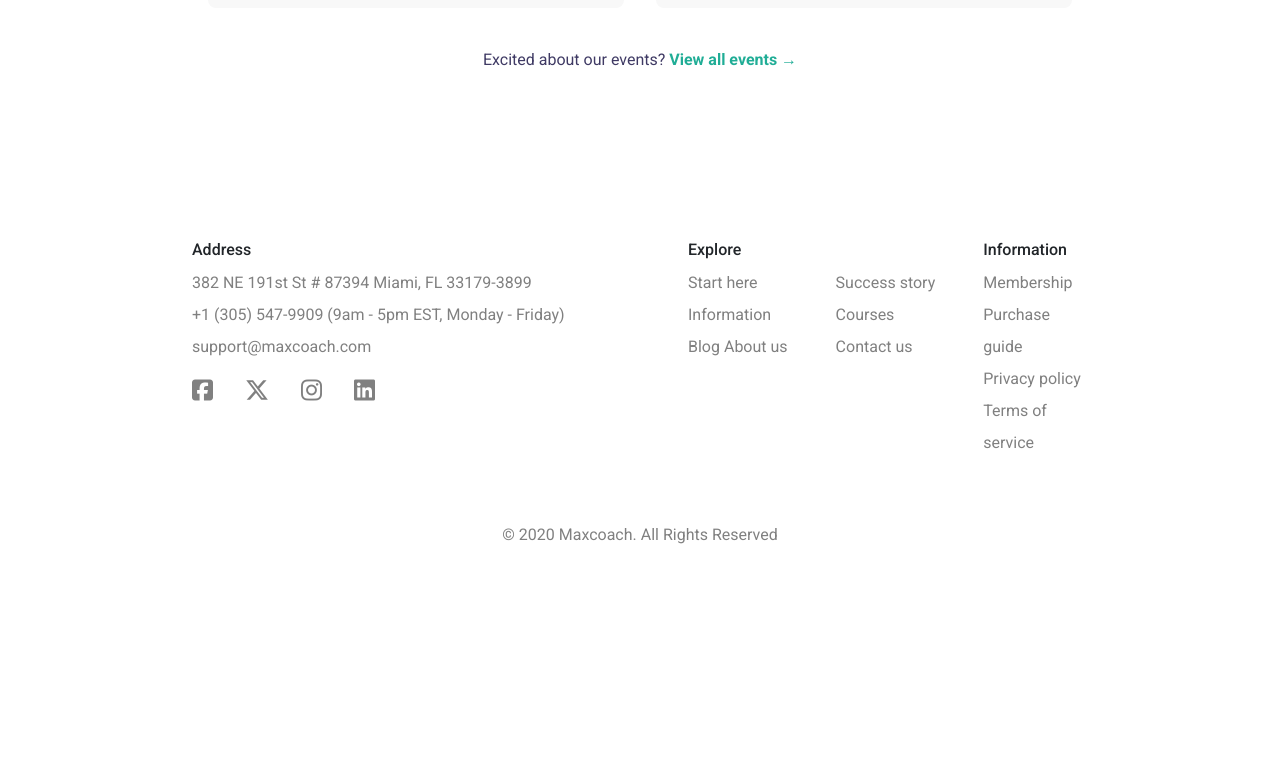
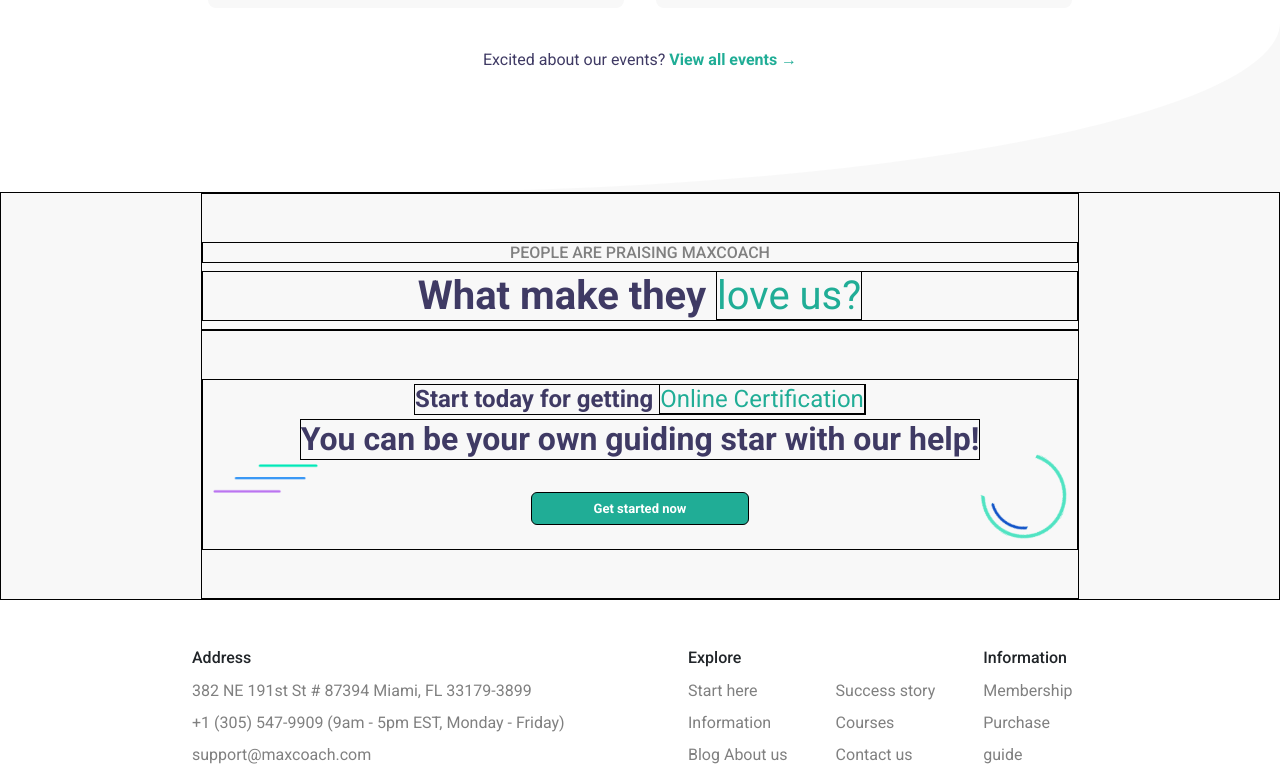
Before and after one commit to BernardoCosmi/proj-html-vuejs, a Vue app: page / in a window 1280 px wide. Shown: the part 4933-5711 px from the top of the page. Before the commit the page ends 5512 px from the top, so only its background shows below. Built offline with nearby package versions, Linux system fonts and the light colour scheme.

Commit message:
feat: carousel section (to complete) End-of-day project backup

```diff
--- a/src/components/AppMain/AppMainSection/SectionSeven.vue
+++ b/src/components/AppMain/AppMainSection/SectionSeven.vue
@@ -1,8 +1,42 @@
 
 <template>
-    <div>
+
+  <div class="container-fluid">
+
+    <div class="section-container py-5">
+
+      <!-- Subtitle -->
+      <h5 class="section-subtitle text-center">
+        people are praising maxcoach
+      </h5>
+
+      <!-- Title -->
+      <h1 class="section-title text-center">
+        What make they <span>love us?</span>
+      </h1>
+
+      <!-- carousel -->
+      <div>
+
+      </div>
+
+      <!-- Get started now -->
+      <div class="get-started d-flex flex-column align-items-center mt-5">
+        <h4 class="section-title text-center my-1">
+          Start today for getting <span>Online Certification</span>
+        </h4>
+        <h2 class="section-title text-center">
+          You can be your own guiding star with our help!
+        </h2>
+        <button class="btn btn-green col-3 my-4">
+          Get started now
+        </button>
+      </div>
 
     </div>
+
+  </div>
+
 </template>
 
 <script >
@@ -19,5 +53,30 @@
 </script>
 
 <style lang="scss" scoped>
+*{
+  border: 1px solid black;
+}
+.container-fluid{
+  background-color: #f8f8f8;
+}
+.section-title{
+  text-transform: none;
+}
+.get-started{
 
+}
+.btn-green {
+  color: white;
+  font-weight: bold;
+  font-size: small;
+  background-color: #20ad96;
+}
+.get-started {
+  position: relative;
+  overflow: visible; /* Consente all'elemento di sbordare */
+  background-image: url('../../../assets/images/maxcoach-shape-01.png'), url('../../../assets/images/maxcoach-shape-02.png');
+  background-size: 12%, 10%; /* Imposta le dimensioni dell'immagine di sfondo */
+  background-position: bottom 40% left 10px, bottom 10px right 10px; /* Imposta la posizione dell'immagine di sfondo */
+  background-repeat: no-repeat; /* Impedisce la ripetizione delle immagini di sfondo */
+}
 </style>
--- a/src/components/AppMain/AppMainSection/SectionSix.vue
+++ b/src/components/AppMain/AppMainSection/SectionSix.vue
@@ -12,9 +12,10 @@
 </script>
 
 <template>
+  <div class="overlay-effect-container-bg">
     <div class="overlay-effect-container">
 
-    <div class="section-container my-5 pb-4">
+      <div class="section-container mt-5 pb-4">
 
         <!-- Subtitle -->
         <h5 class="section-subtitle text-center">
@@ -58,14 +59,23 @@
         </p>
       </div>
     </div>
+  </div>
 </template>
 
 <style lang="scss" scoped>
 *{
   // border: 1px solid black;
 }
+template{
+  background-color: #F8F8F8;
+}
 .overlay-effect-container{
   border-radius: 70% 0% / 20% 0%;
+  background-color: white;
+}
+.overlay-effect-container-bg{
+  background: rgb(255,255,255);
+  background: linear-gradient(180deg, rgba(255,255,255,1) 0%, rgba(255,255,255,1) 50%, rgba(248,248,248,1) 51%, rgba(248,248,248,1) 100%);
 }
 .event-card{
   background-color: #f8f8f8;
```
Lines whose indentation alone changed are shown as unchanged.
